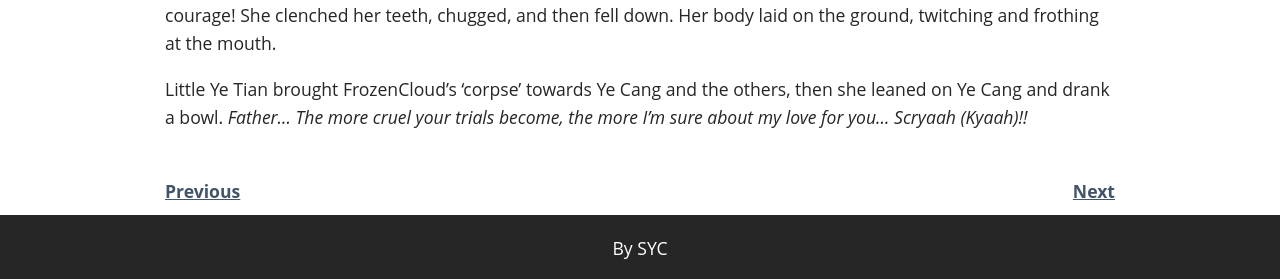
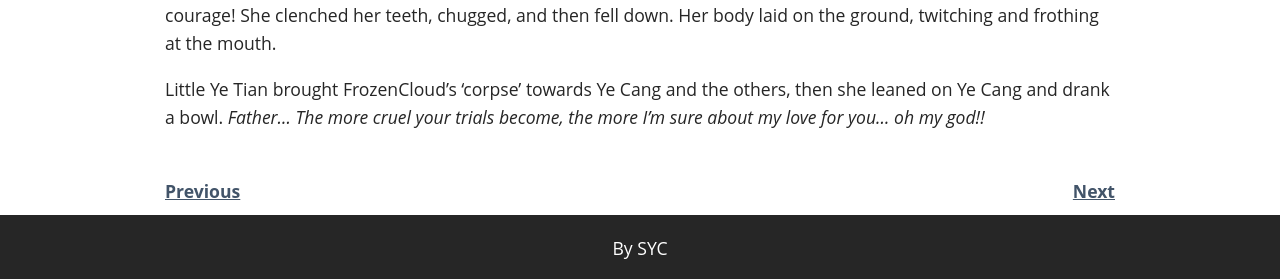
Before and after one commit to SyzcTranslations/SyzcTranslations.github.io, a Jekyll site: the page built from _translations/VWPWE/0151-0200/0165.markdown, in a window 1280 px wide and 900 px high, scrolled down 2743 px. Shown: the part 618-897 px from the top of the window. Built offline with Jekyll 4.4.1, drawn with Linux system fonts in a browser that asks for light colours; comment, search, counter and statistics services are not loaded.

Commit message:
Update 0165.markdown

```diff
--- a/_translations/VWPWE/0151-0200/0165.markdown
+++ b/_translations/VWPWE/0151-0200/0165.markdown
@@ -82,4 +82,4 @@ FrozenCloud and Little Ye Tian looked towards Ye Cang, Zhang ZhengXiong and Lin
 
 FrozenCloud didn’t know what she should do. Should she eat this thing? She gulped and looked at the nearby CloudDragon who was like her, a grappler. There was now another obvious gap between them, and that was their courage! She clenched her teeth, chugged, and then fell down. Her body laid on the ground, twitching and frothing at the mouth.
 
-Little Ye Tian brought FrozenCloud’s ‘corpse’ towards Ye Cang and the others, then she leaned on Ye Cang and drank a bowl. *Father… The more cruel your trials become, the more I’m sure about my love for you… Scryaah (Kyaah)!!*
+Little Ye Tian brought FrozenCloud’s ‘corpse’ towards Ye Cang and the others, then she leaned on Ye Cang and drank a bowl. *Father… The more cruel your trials become, the more I’m sure about my love for you… oh my god!!*
```
